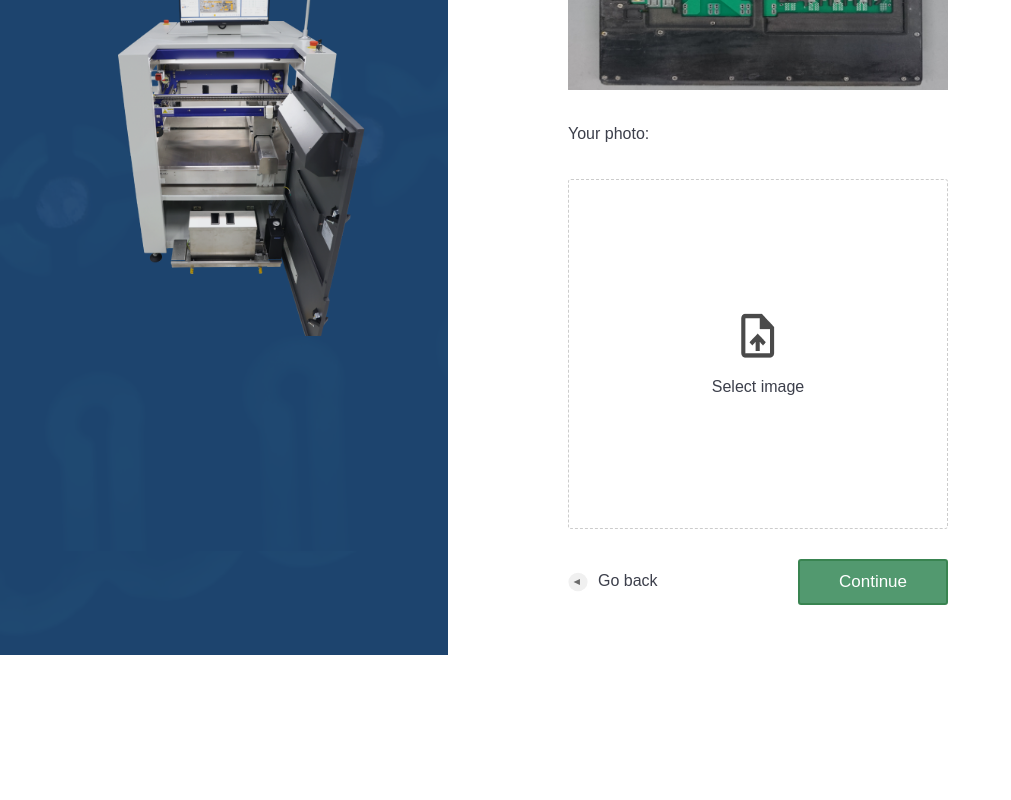
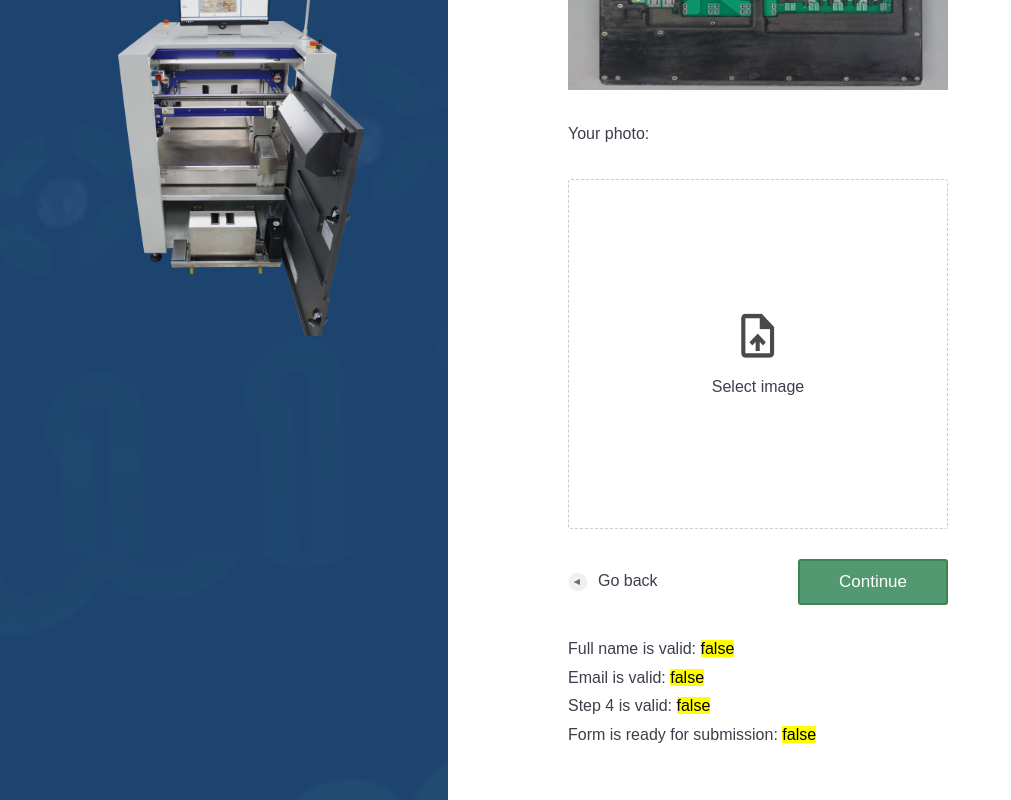
Before and after one commit to interflux-electronics/interflux-icsf-svelte, a SvelteKit app: page /request-simulation in a window 1280 px wide. Shown: the part 582-1382 px from the top of the page, without its empty margins (0-1011 px from the left). Before the commit the page ends 1237 px from the top, so only its background shows below. Built offline with nearby package versions, Linux system fonts and the light colour scheme; a web font is replaced by a local one.

Commit message:
Add naive first logic for form validity checks

```diff
--- a/src/routes/request-simulation/+page.svelte
+++ b/src/routes/request-simulation/+page.svelte
@@ -25,9 +25,32 @@
 	$: showStep4 = step === 4; // false
 
 	// All the data which was entered by the user.
-	$: allData = {
-		image: null
-	};
+	$: allData = {};
+
+	// The pattern for a full name is at least 2 characters and only letters.
+	const fullNameRegex = /[A-Za-z]{2,}/;
+
+	// The fullName is only valid if its value matches the fullNameRegex.
+	$: fullNameIsValid = allData.fullName && fullNameRegex.test(allData.fullName) ? true : false;
+
+	// The pattern for an email consists of any amount of characters, then an @ symbol,
+	// then minimum 2 characters, then a dot, then minimum 2 characters.
+	const emailRegex = /(.+)@(.+){2,}\.(.+){2,}/;
+
+	// The email is only valid if it matches the emailRegex.
+	$: emailIsValid = emailRegex.test(allData.email);
+
+	$: step1IsValid = true; // TODO
+	$: step2IsValid = true; // TODO
+	$: step3IsValid = true; // TODO
+
+	// The step 4 form is only valid if both the fullName and email are valid.
+	// Disable the submit button until this is valid.
+	// Only allow submission once valid.
+	$: step4IsValid = fullNameIsValid && emailIsValid;
+
+	// The form can only be submitted if all steps are valid.
+	$: readyForSubmission = step1IsValid && step2IsValid && step3IsValid && step4IsValid;
 
 	// In production, all the domain names below are redirected to the main one.
 	// jet-fluxer.com (main)
@@ -67,6 +90,12 @@
 
 	async function onClickSubmit() {
 		console.log('onClickSubmit()');
+
+		if (!readyForSubmission) {
+			console.warn('NOT SUBMITTING');
+			console.warn('The form is not valid');
+			return; // this prevents the rest of the logic from being executed
+		}
 
 		view = 'submitting';
 
@@ -248,6 +277,15 @@
 						<Button label="Continue" theme="button primary green" on:click={nextStep} />
 					{/if}
 				</footer>
+
+				<!-- TEMPORARY -->
+				<div>
+					<p>Full name is valid: <mark>{fullNameIsValid}</mark></p>
+					<p>Email is valid: <mark>{emailIsValid}</mark></p>
+					<p>Step 4 is valid: <mark>{step4IsValid}</mark></p>
+					<p>Form is ready for submission: <mark>{readyForSubmission}</mark></p>
+				</div>
+				<!-- TEMPORARY -->
 			</div>
 		</section>
 	</div>
```
